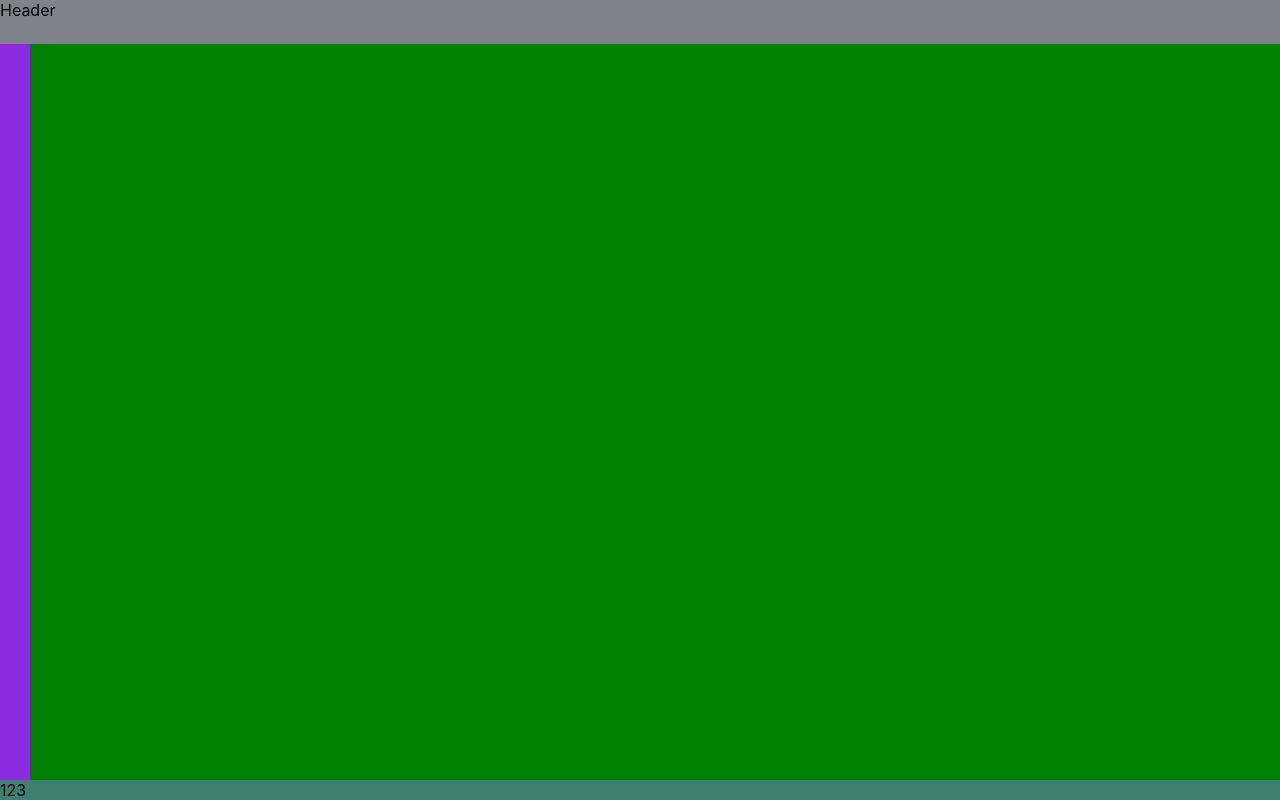
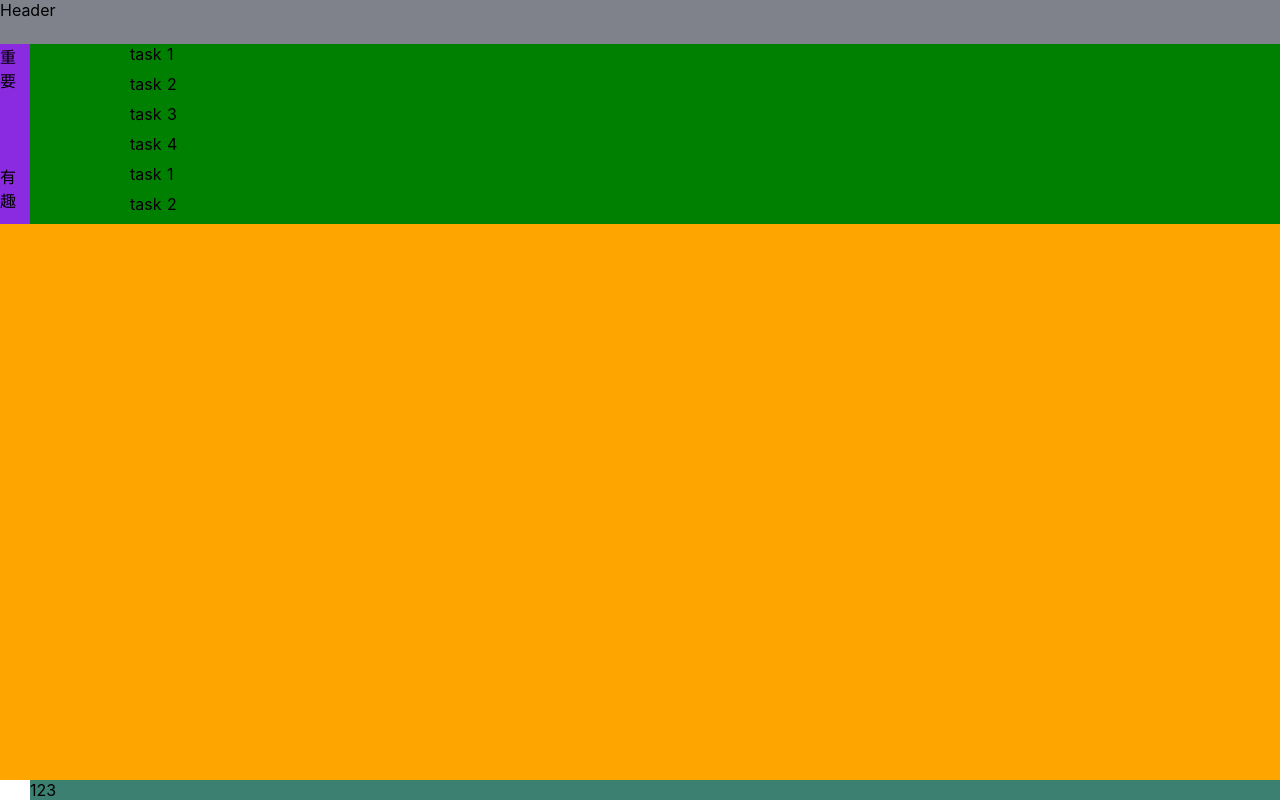
Before and after one commit to yuanqing-fu/bootway, a Nuxt app: page / in a window 1280 px wide. Built offline with nearby package versions, Linux system fonts and the light colour scheme.

Commit message:
Basic website layout.

```diff
--- a/pages/index.vue
+++ b/pages/index.vue
@@ -2,10 +2,28 @@
   <div class="day-page">
     <div class="header">Header</div>
     <div class="day-task-container">
-      <div class="task-type-bar"></div>
-      <div class="day-task-view"></div>
+      <div class="task-type-unit">
+        <div class="task-type-bar">重要</div>
+        <div class="day-task-view">
+          <div class="day-task"><div class="day-task-inner">task 1</div></div>
+          <div class="day-task"><div class="day-task-inner">task 2</div></div>
+          <div class="day-task"><div class="day-task-inner">task 3</div></div>
+          <div class="day-task"><div class="day-task-inner">task 4</div></div>
+        </div>
+      </div>
+
+      <div class="task-type-unit">
+        <div class="task-type-bar">有趣</div>
+        <div class="day-task-view">
+          <div class="day-task"><div class="day-task-inner">task 1</div></div>
+          <div class="day-task"><div class="day-task-inner">task 2</div></div>
+        </div>
+      </div>
     </div>
-    <div class="day-time-bar">123</div>
+    <div class="footer">
+      <div class="fun-area"></div>
+      <div class="day-time-bar">123</div>
+    </div>
   </div>
 </template>
 
@@ -20,6 +38,10 @@ export default {
 </script>
 
 <style>
+:root {
+  --leftbar-size: 30px;
+}
+
 body {
   overflow: hidden;
 }
@@ -42,20 +64,50 @@ body {
   position: relative;
   overflow-y: auto;
   display: flex;
+  flex-direction: column;
 }
 
-.day-task-container .task-type-bar {
-  flex: 0 0 30px;
+.day-task-container .task-type-unit {
+  flex: 0 0 auto;
+  display: flex;
+  flex-direction: row;
+}
+
+.day-task-container .task-type-unit .task-type-bar {
+  flex: 0 0 var(--leftbar-size);
   background-color: blueviolet;
 }
 
-.day-task-container .day-task-view {
+.day-task-container .task-type-unit .day-task-view {
   flex: 1 0 auto;
   background-color: green;
+  display: flex;
+  flex-direction: column;
 }
 
-.day-time-bar {
+.day-task-container .task-type-unit .day-task {
+  flex: 0 0 30px;
+  position: relative;
+}
+
+.day-task-container .task-type-unit .day-task .day-task-inner {
+  position: absolute;
+  top: 0;
+  left: 100px;
+}
+
+.footer {
   flex: 0 0 auto;
+  display: flex;
+  flex-direction: row;
+}
+
+.footer .fun-area {
+  flex: 0 0 var(--leftbar-size);
+}
+
+.footer .day-time-bar {
+  flex: 1 0 auto;
   background-color: #3b8070;
 }
 </style>
```
